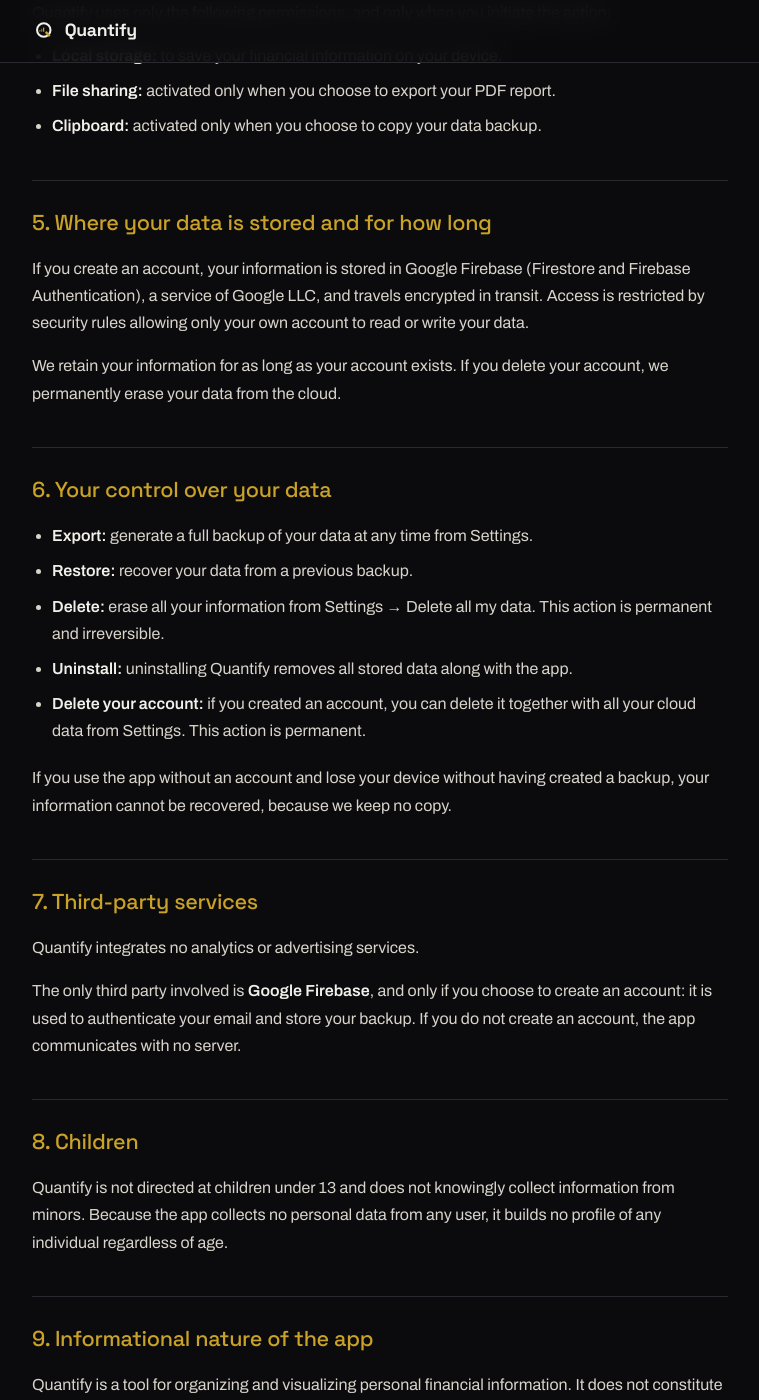
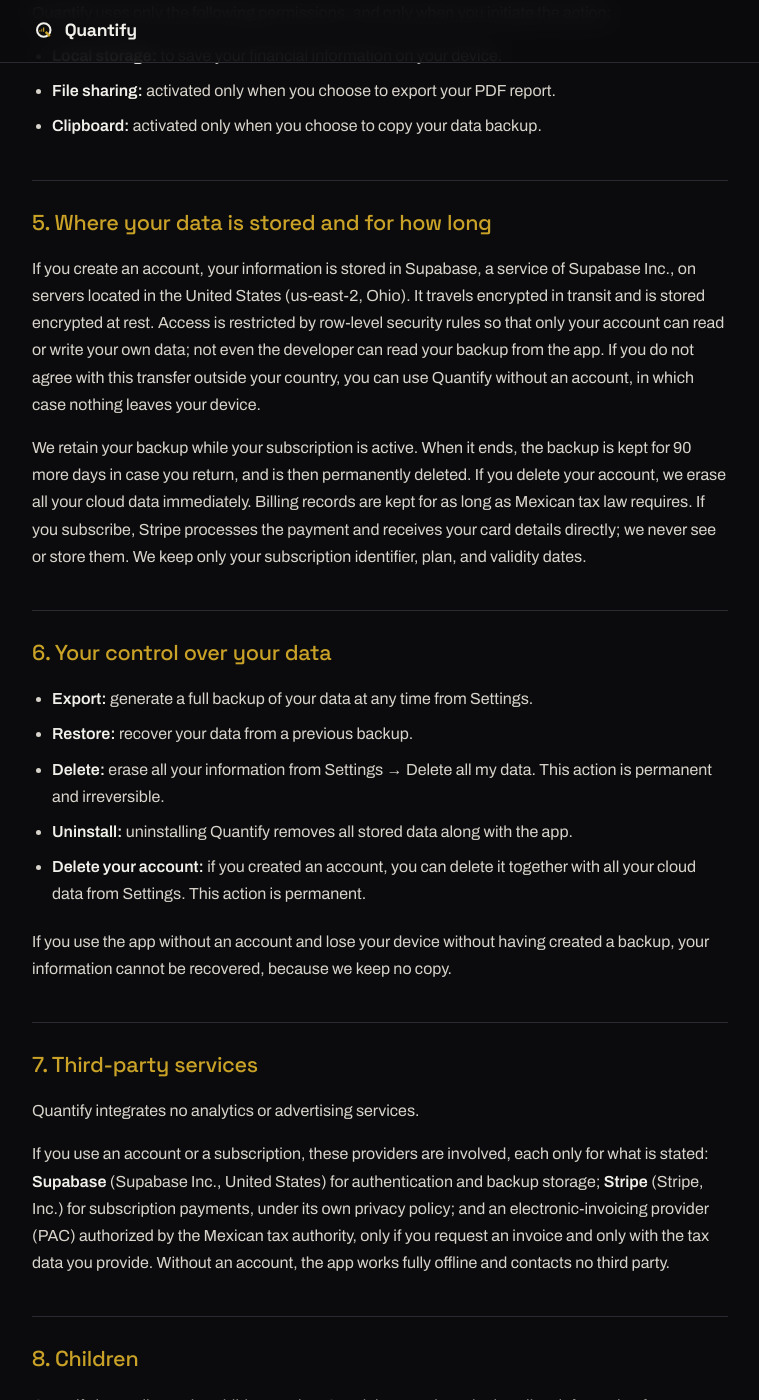
Before and after one commit to fondosdharma-a11y/quantify-web, a Jekyll site: the page built from privacidad.md, in a window 1280 px wide and 1400 px high, scrolled down 5036 px. Shown: the whole window, without its empty margins (260-1019 px from the left). Built offline with Jekyll 4.4.1, drawn with Linux system fonts in a browser that asks for light colours; our own code applies the rules of GitHub Pages for plain Markdown files.

Commit message:
Privacy notice: English section updated to match (Supabase, Stripe, 90-day retention)

```diff
--- a/privacidad.md
+++ b/privacidad.md
@@ -118,9 +118,9 @@
 
 ## 5. Where your data is stored and for how long
 
-If you create an account, your information is stored in Google Firebase (Firestore and Firebase Authentication), a service of Google LLC, and travels encrypted in transit. Access is restricted by security rules allowing only your own account to read or write your data.
+If you create an account, your information is stored in Supabase, a service of Supabase Inc., on servers located in the United States (us-east-2, Ohio). It travels encrypted in transit and is stored encrypted at rest. Access is restricted by row-level security rules so that only your account can read or write your own data; not even the developer can read your backup from the app. If you do not agree with this transfer outside your country, you can use Quantify without an account, in which case nothing leaves your device.
 
-We retain your information for as long as your account exists. If you delete your account, we permanently erase your data from the cloud.
+We retain your backup while your subscription is active. When it ends, the backup is kept for 90 more days in case you return, and is then permanently deleted. If you delete your account, we erase all your cloud data immediately. Billing records are kept for as long as Mexican tax law requires. If you subscribe, Stripe processes the payment and receives your card details directly; we never see or store them. We keep only your subscription identifier, plan, and validity dates.
 
 ## 6. Your control over your data
 
@@ -136,7 +136,7 @@
 
 Quantify integrates no analytics or advertising services.
 
-The only third party involved is **Google Firebase**, and only if you choose to create an account: it is used to authenticate your email and store your backup. If you do not create an account, the app communicates with no server.
+If you use an account or a subscription, these providers are involved, each only for what is stated: **Supabase** (Supabase Inc., United States) for authentication and backup storage; **Stripe** (Stripe, Inc.) for subscription payments, under its own privacy policy; and an electronic-invoicing provider (PAC) authorized by the Mexican tax authority, only if you request an invoice and only with the tax data you provide. Without an account, the app works fully offline and contacts no third party.
 
 ## 8. Children
 
```
